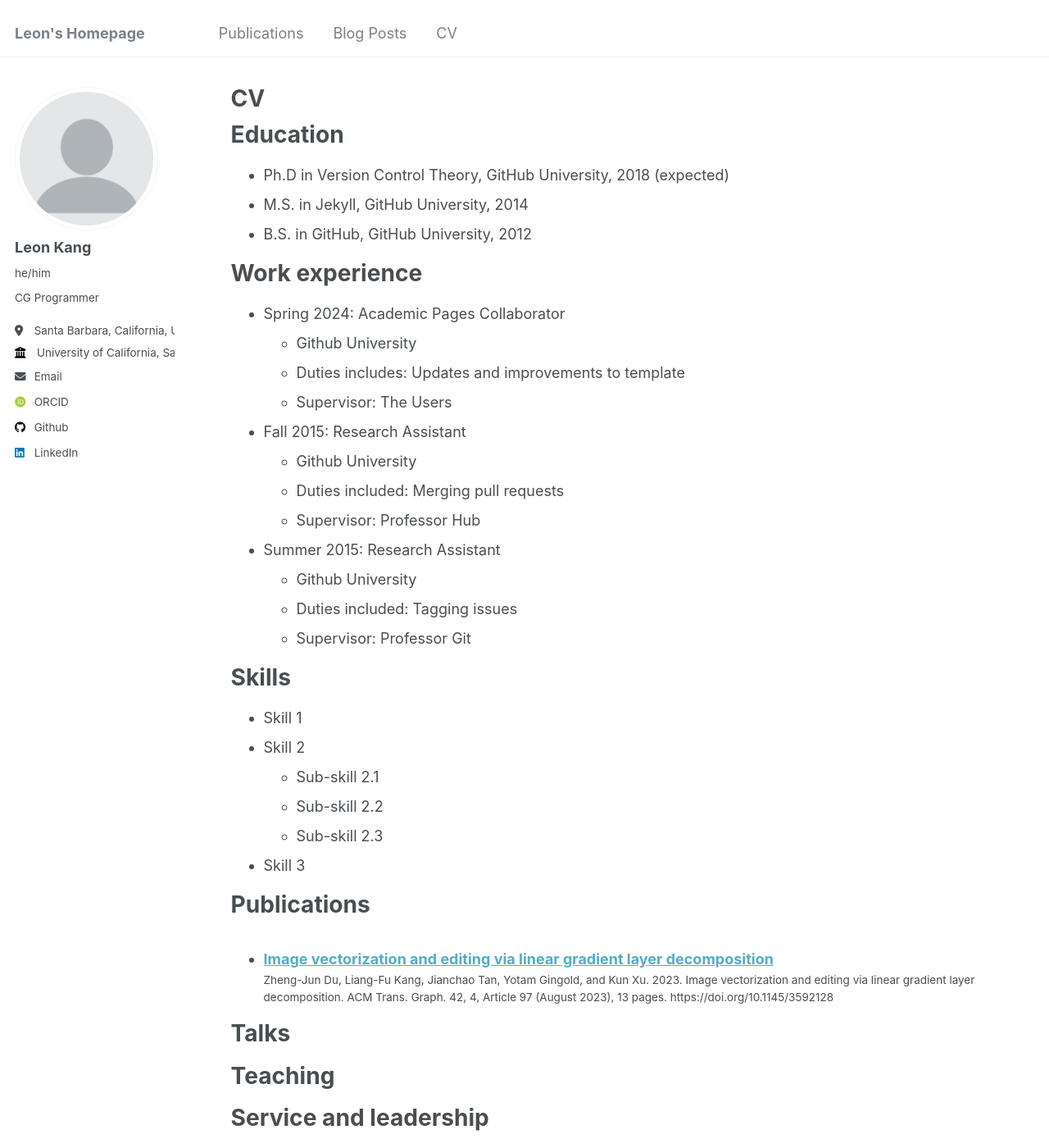
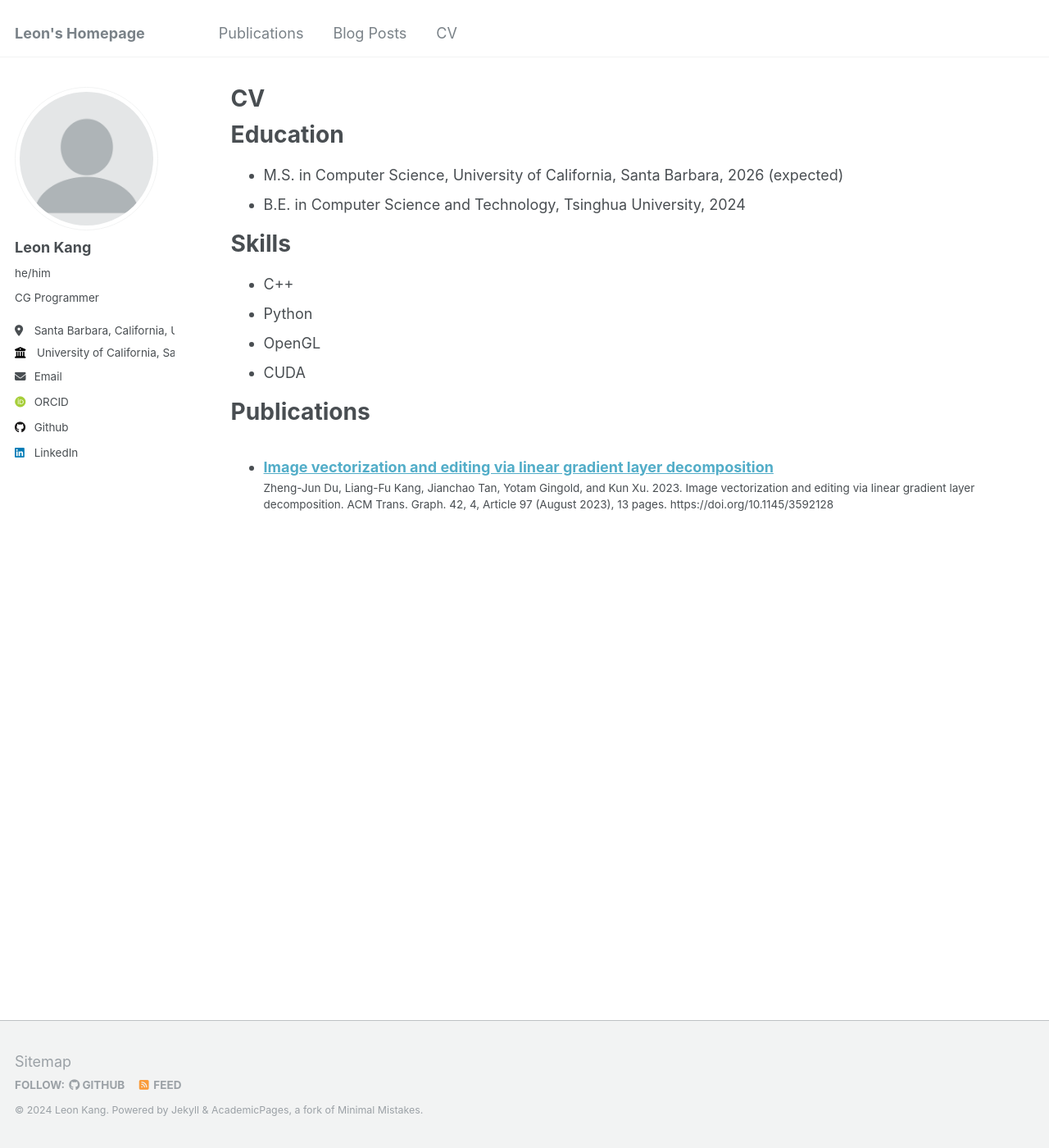
Before and after one commit to LeonKang130/LeonKang130.github.io, a Jekyll site: the page built from _pages/cv.md, in a window 1280 px wide and 1400 px high. Shown: the whole window at 82% size. Built offline with Jekyll 4.4.1, drawn with Linux system fonts in a browser that asks for light colours; some web fonts are replaced; some of the changed text lies outside the part shown.

Commit message:
Add CV page content, PDF not yet attached

```diff
--- a/_pages/cv.md
+++ b/_pages/cv.md
@@ -11,54 +11,18 @@ redirect_from:
 
 Education
 ======
-* Ph.D in Version Control Theory, GitHub University, 2018 (expected)
-* M.S. in Jekyll, GitHub University, 2014
-* B.S. in GitHub, GitHub University, 2012
-
-Work experience
-======
-* Spring 2024: Academic Pages Collaborator
-  * Github University
-  * Duties includes: Updates and improvements to template
-  * Supervisor: The Users
-
-* Fall 2015: Research Assistant
-  * Github University
-  * Duties included: Merging pull requests
-  * Supervisor: Professor Hub
-
-* Summer 2015: Research Assistant
-  * Github University
-  * Duties included: Tagging issues
-  * Supervisor: Professor Git
+* M.S. in Computer Science, University of California, Santa Barbara, 2026 (expected)
+* B.E. in Computer Science and Technology, Tsinghua University, 2024
 
 Skills
 ======
-* Skill 1
-* Skill 2
-  * Sub-skill 2.1
-  * Sub-skill 2.2
-  * Sub-skill 2.3
-* Skill 3
+* C++
+* Python
+* OpenGL
+* CUDA
 
 Publications
 ======
   <ul>{% for post in site.publications reversed %}
     {% include archive-single-cv.html %}
   {% endfor %}</ul>
-
-Talks
-======
-  <ul>{% for post in site.talks reversed %}
-    {% include archive-single-talk-cv.html  %}
-  {% endfor %}</ul>
-
-Teaching
-======
-  <ul>{% for post in site.teaching reversed %}
-    {% include archive-single-cv.html %}
-  {% endfor %}</ul>
-
-Service and leadership
-======
-* Currently signed in to 43 different slack teams
```
